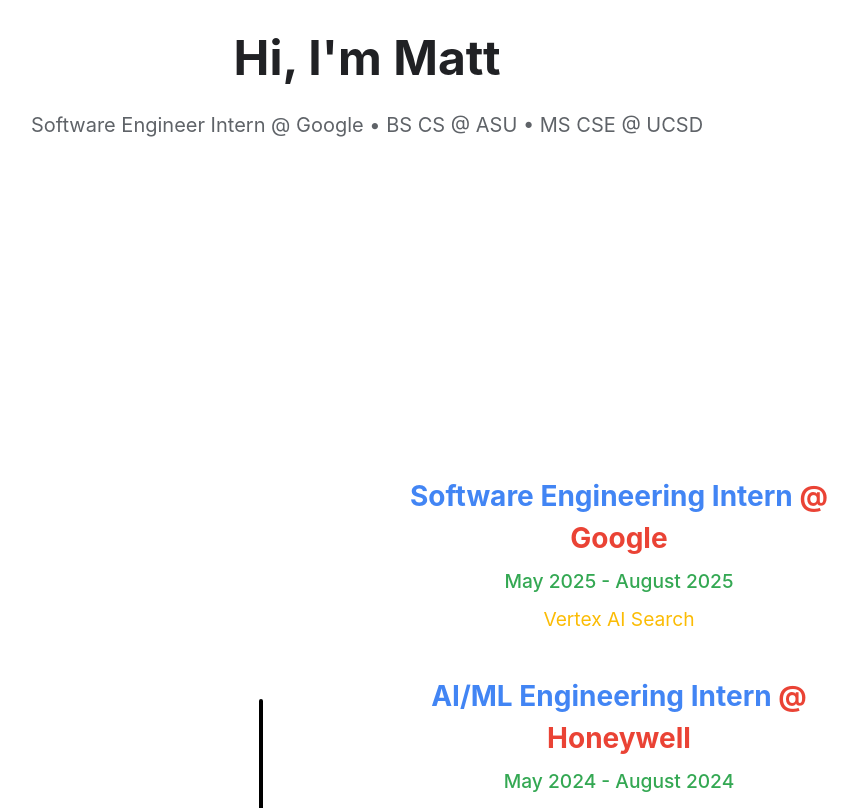
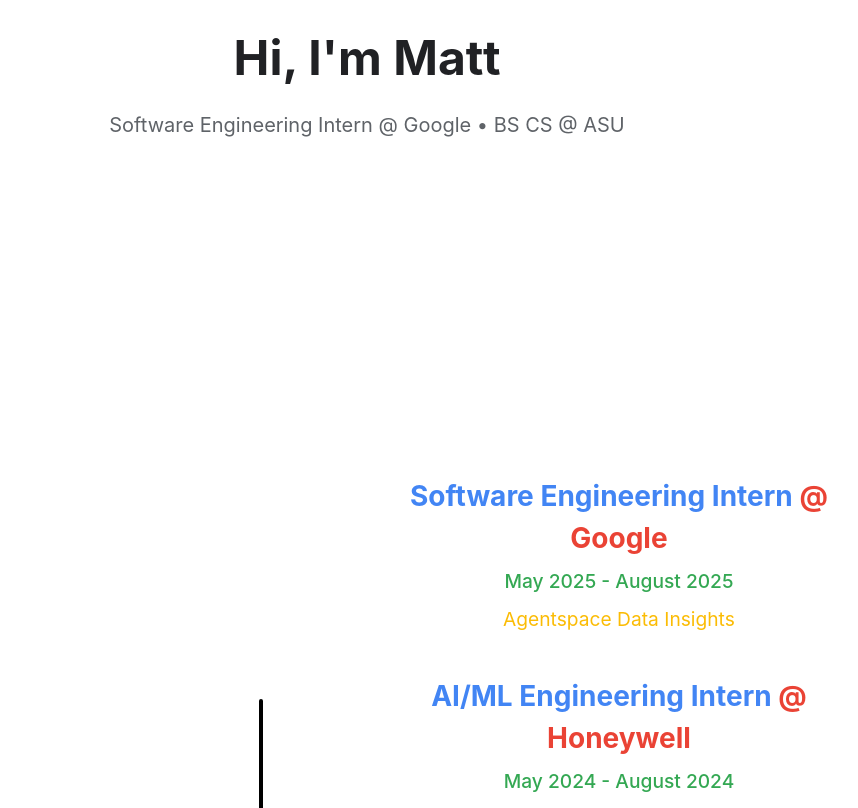
Before and after one commit to matthewwangg/portfolio-website, a Next.js app in the folder portfolio-app/: page / in a window 1280 px wide. Shown: the part 421-1229 px from the top of the page, without its empty margins (273-1131 px from the left). Built offline with nearby package versions, Linux system fonts and the light colour scheme.

Commit message:
Updated work information

```diff
--- a/portfolio-app/src/app/components/hero.tsx
+++ b/portfolio-app/src/app/components/hero.tsx
@@ -47,7 +47,7 @@
                     maxWidth: "700px",
                 }}
             >
-                Software Engineer Intern @ Google • BS CS @ ASU • MS CSE @ UCSD
+                Software Engineering Intern @ Google • BS CS @ ASU
             </p>
         </section>
     );
--- a/portfolio-app/src/app/data/work.ts
+++ b/portfolio-app/src/app/data/work.ts
@@ -10,7 +10,7 @@
         role: "Software Engineering Intern",
         company: "Google",
         date: "May 2025 - August 2025",
-        description: "Vertex AI Search",
+        description: "Agentspace Data Insights",
     },
     {
         role: "AI/ML Engineering Intern",
```
